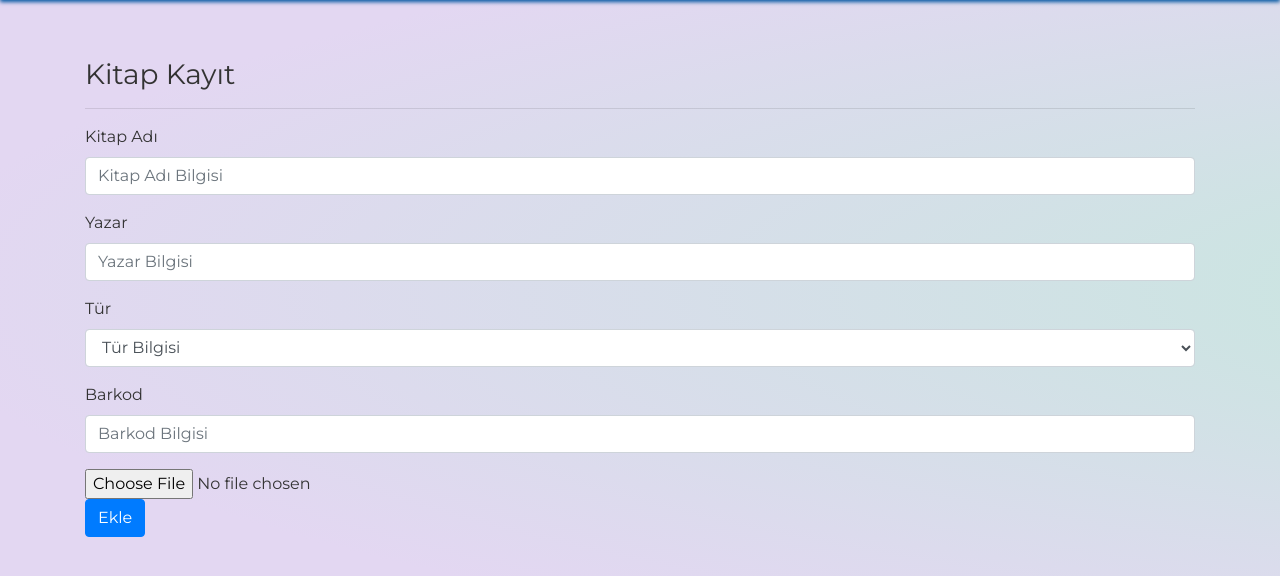
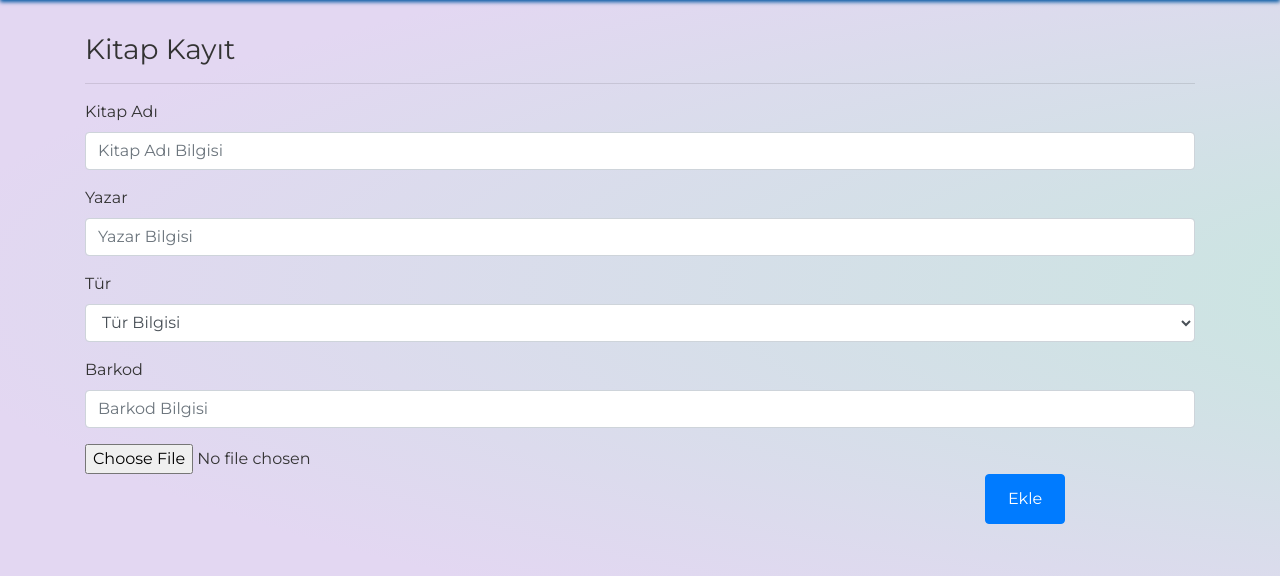
Before and after one commit to eaarda/Kutuphane-Otomasyon, a Flask app: page /admin_book in a window 1280 px wide. Shown: the part 110-686 px from the top of the page. Run offline with Flask 2, Linux system fonts and the light colour scheme; data comes from the database, SQL or seed files in the repository; both versions use the stored data as it was after the commit; some libraries are stand-ins or nearby versions.

Commit message:
css edit

```diff
--- a/templates/admin.html
+++ b/templates/admin.html
@@ -88,7 +88,7 @@
                         <td>available</td>
                         <td><a href="/book_delete/{{result.id}}" class="btn btn-danger">Sil</a> {% else %}
                             <td>unavailable</td>
-                             <td><a href="/getInfo/{{book.id}}"><button type="button" class="btn btn-primary">Bilgi</button>
+                             <td><a href="/getInfo/{{result.id}}"><button type="button" class="btn btn-primary">Bilgi</button>
                                 </a>
                             </td>
                             {% endif %}
--- a/templates/admin_book.html
+++ b/templates/admin_book.html
@@ -57,7 +57,7 @@
             </header>
         </section>
 
-        <div style="margin-top: 120px;" class="container">
+        <div style="margin-top: 95px;" class="container">
             <h3>Kitap Kayıt</h3>
             <hr>
             <form action="/book_add" method="POST" enctype="multipart/form-data">
@@ -86,7 +86,11 @@
                 <div>
                 <input type = "file" name="pic"/>
                 </div>
-                <button type="submit" class="btn btn-primary">Ekle</button>
+                <button type="submit" class="btn btn-primary" style="
+    margin-left: 900px;
+    width: 80px;
+    height: 50px;
+">Ekle</button>
 
                 {% with messages = get_flashed_messages(category_filter=["wrong"]) %} {% if messages %} {% for message in messages %}
                 <div class="alert-error">{{ message }}</div>
```
Also changed, not shown: templates/info.html (+5 -5 lines), data.db.
